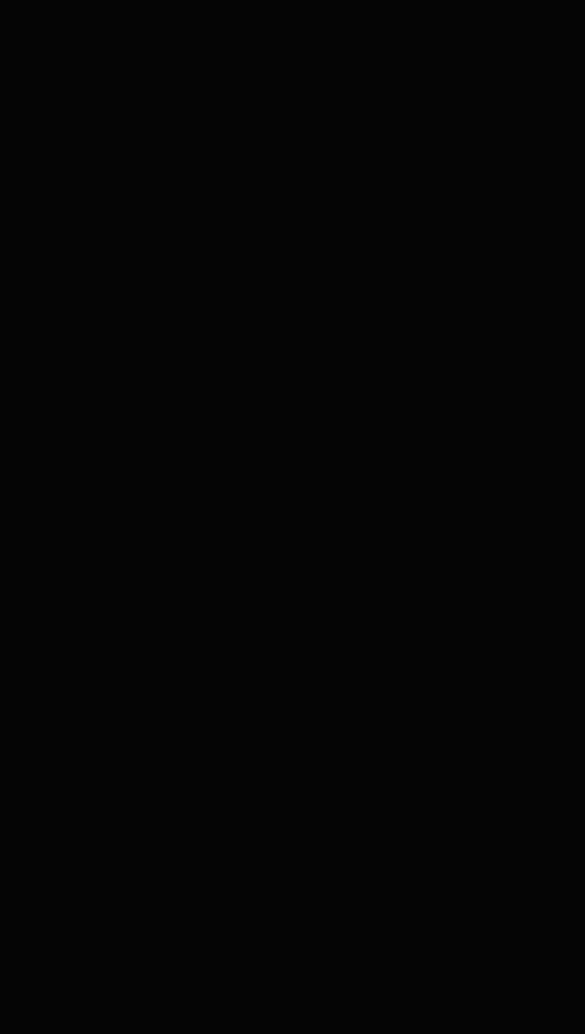
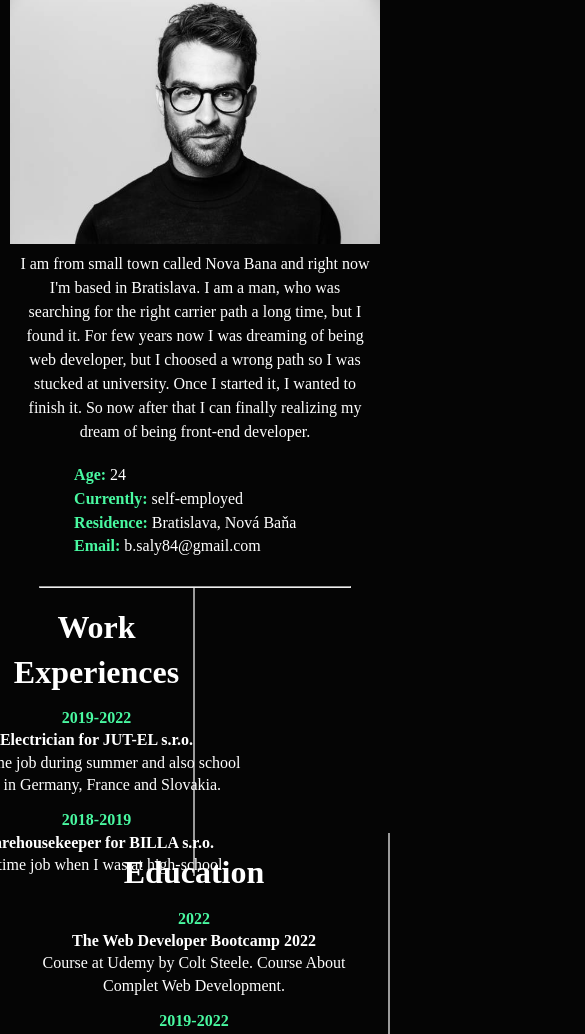
Before and after one commit to Derelyn/branosaly-web, a React (Create React App) app: page / in a window 390 px wide. Shown: the part 961-1995 px from the top of the page, 585 px wide, since content can reach past the window. Before the commit the page ends 844 px from the top, so only its background shows below. Built offline with nearby package versions, Linux system fonts and the light colour scheme.

Commit message:
added function to navbar

```diff
--- a/package.json
+++ b/package.json
@@ -13,6 +13,8 @@
     "react-dom": "^18.2.0",
     "react-icons": "^4.6.0",
     "react-scripts": "^5.0.1",
+    "react-scroll": "^1.8.8",
+    "react-scrollchor": "^7.0.2",
     "react-typed": "^1.2.0",
     "typewriter-effect": "^2.19.0",
     "web-vitals": "^2.1.4"
--- a/src/components/Homepage.jsx
+++ b/src/components/Homepage.jsx
@@ -4,7 +4,7 @@ import Typewriter from 'typewriter-effect';
 
 const Frontpage = () => {
     return (
-        <div className="maintitle">
+        <div className="maintitle" id="home">
             <div id="mainphoto">
                 <img src={portrait} alt="portrait" />
             </div>
--- a/src/components/about/About.jsx
+++ b/src/components/about/About.jsx
@@ -1,7 +1,9 @@
+import React from "react";
 import aboutPicture from './imgs/2.jpg'
 
 const About = () => {
     return (
+        <section className="section" name='about' id='about'>
             <div className='aboutWhole'>
                 <hr className='mainPageLine' />
                 <div id='aboutPage'>
@@ -27,9 +29,13 @@ const About = () => {
                             <p><strong>Residence:</strong> Bratislava, Nová Baňa</p>
                             <p><strong>Email:</strong> b.saly84@gmail.com</p>
                         </div>
+                        <div>
+                            <a href=""></a>
                         </div>
                     </div>
                 </div>
+            </div>
+        </section>
     )
 }
 
--- a/src/components/myPerks/MyPerks.jsx
+++ b/src/components/myPerks/MyPerks.jsx
@@ -1,16 +1,16 @@
 const MyPerks = () => {
     return (
-        <div className="perksWhole">
+        <div className="perksWhole" id="skills">
             <hr className="mainPageLine" />
             <div className="perks">
                 <div className="experiences">
-                    <h1>Work Experience</h1>
-                    <div className="jutel">
+                    <h1>Work Experiences</h1>
+                    <div className="perksComponents">
                         <p><strong>2019-2022</strong></p>
                         <p className="titlePerks">Electrician for JUT-EL s.r.o.</p>
                         <p>Part-time job during summer and also school year in Germany, France and Slovakia.</p>
                     </div>
-                    <div className="warehousekeeper">
+                    <div className="perksComponents">
                         <p><strong>2018-2019</strong></p>
                         <p className="titlePerks">Warehousekeeper for BILLA s.r.o.</p>
                         <p>Part-time job when I was at high-school.</p>
@@ -18,17 +18,17 @@ const MyPerks = () => {
                 </div>
                 <div className="education">
                     <h1>Education</h1>
-                    <div className="webDevelopmentCourse">
+                    <div className="perksComponents">
                         <p><strong>2022</strong></p>
                         <p className="titlePerks">The Web Developer Bootcamp 2022</p>
                         <p>Course at Udemy by Colt Steele. Course About Complet Web Development.</p>
                     </div>
-                    <div className="university">
+                    <div className="perksComponents">
                         <p><strong>2019-2022</strong></p>
                         <p className="titlePerks">University of Economics in Bratislava</p>
                         <p>Bachelor's Degree in International Economic Relations at Faculty of International Relations.</p>
                     </div>
-                    <div className="highSchool">
+                    <div className="perksComponents">
                         <p><strong>2014-2018</strong></p>
                         <p className="titlePerks">Polytechnic High School in Zlaté Moravce.</p>
                         <p>Field of Study: Mechanic Electrician</p>
--- a/src/components/navbar/Navigation.jsx
+++ b/src/components/navbar/Navigation.jsx
@@ -2,9 +2,9 @@ import NavLinks from './NavLinks'
 
 const Navigation = () => {
     return (
-        <div className='Navigation'>
+        <nav className='Navigation'>
             <NavLinks />
-        </div>
+        </nav>
     );
 }
 
--- a/src/stylesheets/about.css
+++ b/src/stylesheets/about.css
@@ -1,4 +1,5 @@
 .aboutWhole{
+    position: relative;
     height: 80vh;
 }
 
@@ -15,7 +16,7 @@
     display: flex;
     justify-content: center;
     align-items: center;
-    font-size: 1.3em;
+    font-size: 1.5em;
 }
 #about-shortText{
     width: 55ch;
@@ -23,7 +24,6 @@
     line-height: 1.5;
     text-align: center;
 }
-
 .aboutText{
     display: grid;
     grid-template-columns: 1fr 1fr;
@@ -57,3 +57,97 @@
 .aboutImg img{
     width: 80%;
 }
+
+@media(min-width: 1920px){
+    .aboutText p{
+        font-size: 1.3em;
+    }
+}
+
+@media(max-height: 1370px) and (orientation:portrait){
+    .aboutWhole{
+        top: 0vh;
+    }
+}
+
+@media (max-width: 1260px){
+    .aboutWhole{
+        bottom: 20vh;
+    }
+    .aboutTitle{
+        font-size: 1.1em;
+    }
+    #about-shortText{
+        width: 35vw;
+    }
+    .aboutText p{
+        font-size: 1em;
+    }
+    .about1, .about2{
+        top: 1vh;
+        line-height: 2vh;
+    }
+    .about1{
+        left: 0vw;
+    }
+    .about2{
+        right: 0vw;
+    }
+}
+
+@media(max-width: 850px){
+    .aboutWhole{
+        bottom: 0vh;
+    }
+    #about-shortText{
+        width: 40vw;
+    }
+    .aboutImg img{
+        width: 45vw;
+    }
+}
+
+@media(max-width: 720px){
+    .aboutWhole{
+        bottom: 3vh;
+    }
+    #aboutPage{
+        display: grid;
+        grid-template-columns: 1fr 1fr 1fr;
+        grid-column-gap: 1em;
+    }
+    .aboutTitle{
+        font-size: 1.3em;
+        grid-column: 1/5;
+    }
+    .aboutImg{
+        grid-column: 1/5;
+    }
+    .aboutImg img{
+        width: 95vw;
+    }
+    .aboutText{
+        grid-template-columns: 1fr 1fr 1fr;
+        grid-column: 1/5;
+    }
+    #about-shortText{
+        width: 90vw;
+        grid-column: 1/5;
+    }
+    .about1{
+        float: right;
+        width: 100%;
+        position: relative;
+        grid-column: 1/5;
+        left:19vw;
+    }
+    .about2{
+        float: right;
+        width: 100%;
+        left:19vw;
+        grid-column: 1/5;
+    }
+    .about1, .about2{
+        top: 2vh;
+    }
+}
--- a/src/stylesheets/homepage.css
+++ b/src/stylesheets/homepage.css
@@ -41,6 +41,7 @@ strong{
 }
 
 .typing-effect {
+    width: 50vw;
     position: relative;
     bottom: 8vh;
     left: 25vw;
--- a/src/stylesheets/myPerks.css
+++ b/src/stylesheets/myPerks.css
@@ -1,13 +1,14 @@
 .perksWhole{
     height: 100vh;
     color: white;
+    position: relative;
+    bottom: 5vh;
 }
 
 .perks{
     display: grid;
     grid-template-columns: 1fr 0.7fr 1fr;
     grid-gap: 1em;
-    /* height: 50vh; */
 }
 .perks p, .perks h1, .perks h2{
     line-height: 1.4;
@@ -46,7 +47,120 @@
     width: 100%;
     padding-top: 1vh;
 }
-.Skills p{
+.skills p{
     width: 23vw;
     max-width: 50ch;
 }
+
+@media(min-width: 1920px){
+    .perks p{
+        font-size: 1.3em;
+    }
+    .perks h2{
+        font-size: 1.4em;
+    }
+    .perks h1{
+        font-size: 2em;
+    }
+}
+
+@media(max-width: 1025px){
+    .perksWhole {
+        bottom: 15vh;
+    }
+}
+
+@media(max-height: 1370px) and (orientation:portrait){
+    .perksWhole{
+        bottom: 33vh;
+    }
+}
+
+@media(max-height: 1200px) and (orientation: portrait){
+    .perksWhole{
+        bottom: 20vh;
+    }
+    .experiences, .education, .skills{
+        display: flex;
+        flex-direction: column;
+        justify-content: center;
+        align-items: center;
+        text-align: center;
+        padding-top: 2vh;
+    }
+    .experiences{
+        grid-column: 1/2;
+        width: 50vw;
+    }
+    .education{
+        grid-column: 1/2;
+        position: relative;
+        bottom: 7vh;
+    }
+    .skills{
+        text-align: justify;
+        position: relative;
+        bottom: 25vh;
+    }
+    .skills p, .skills h2{
+        position: relative;
+        left: 5vw;
+        width: 37vw;
+        line-height: 1.5em;
+    }
+    .experiences p, .education p{
+        width: 40vw;
+    }
+    .perksComponents{
+        padding-top: 1.5vh;
+    }
+    .experiences p, .experiences h1{
+        left: 0;
+    }
+}
+
+@media(max-width: 380px){
+    .perksWhole{
+        top: 16vh;
+    }
+}
+
+@media(max-width: 720px){
+    .perksWhole{
+        top: 5vh;
+    }
+    .experiences, .education, .skills{
+        grid-column: 1/5;
+        display: flex;
+        flex-direction: column;
+        justify-content: center;
+        align-items: center;
+        text-align: center;
+        padding-top: 2vh;
+    }
+    .skills{
+        text-align: justify;
+    }
+    .skills p, .skills h2{
+        position: relative;
+        left: 5vw;
+        width:  65vw;
+        line-height: 1.5em;
+    }
+    .experiences p, .education p{
+        width: 80vw;
+    }
+    .perksComponents{
+        padding-top: 1.5vh;
+    }
+
+    .experiences p, .experiences h1{
+        left: 0vw;
+    }
+}
+
+@media(max-width: 380px){
+    .perksWhole{
+        top: 16vh;
+    }
+}
--- a/src/stylesheets/navbar.css
+++ b/src/stylesheets/navbar.css
@@ -1,16 +1,24 @@
 body, html{
     max-width: 100%;
     height: 100%;
-    overflow-x: hidden;
     background-color: rgb(5, 5, 5);
     color: rgba(255,255,255,0.6);
     /* font-family: Roboto, sans-serif; */
+}
+
+.nav-link{
+  width: 4.5em;
+  height: 2.5em;
+ z-index: 999;
 }
 
 .navbar{
     display: flex;
     align-items: center;
     justify-content: center;
+    position: sticky;
+    top: 0px;
+    z-index: 998;
 }
 
 .navbar .title, .nav-link{
@@ -57,8 +65,9 @@ body, html{
 .menu .nav-li{
     position: relative;
     display: flex;
-    padding: 1rem 0.6rem;
-    margin-right: 0.8rem;
+    width: 4.5em;
+    height: 2.5em;
+    margin-right: 1rem;
     display: flex;
     align-items: center;
     justify-content: center;
@@ -82,14 +91,14 @@ body, html{
 
 .menu li:after{
   width: 0%;
-  height: 80%;
+  height: 89%;
   border-top: 0.15rem solid #fff;
   border-bottom: 0.15rem solid #fff;
   transition: all 0.3s ease;
 }
 
 .menu li:before {
-  width: 120%;
+  width: 100%;
   height: 0%;
   border-left: 0.15rem solid #fff;
   border-right: 0.15rem solid #fff;
@@ -97,11 +106,11 @@ body, html{
 }
 
 .menu li:hover::before {
-  height: 85%;
+  height: 90%;
 }
 
 .menu li:hover::after{
-  width: 123.5%;
+  width: 105%;
 }
 /* responsive */
 .MobileNavigation{
```
Also changed, not shown: src/components/navbar/NavLinks.jsx (+31 -5 lines), src/context/NavContext.jsx (added, +20 -0 lines), 2 other files (tests, documents, lock files or other folders). Lines whose indentation alone changed are shown as unchanged.
